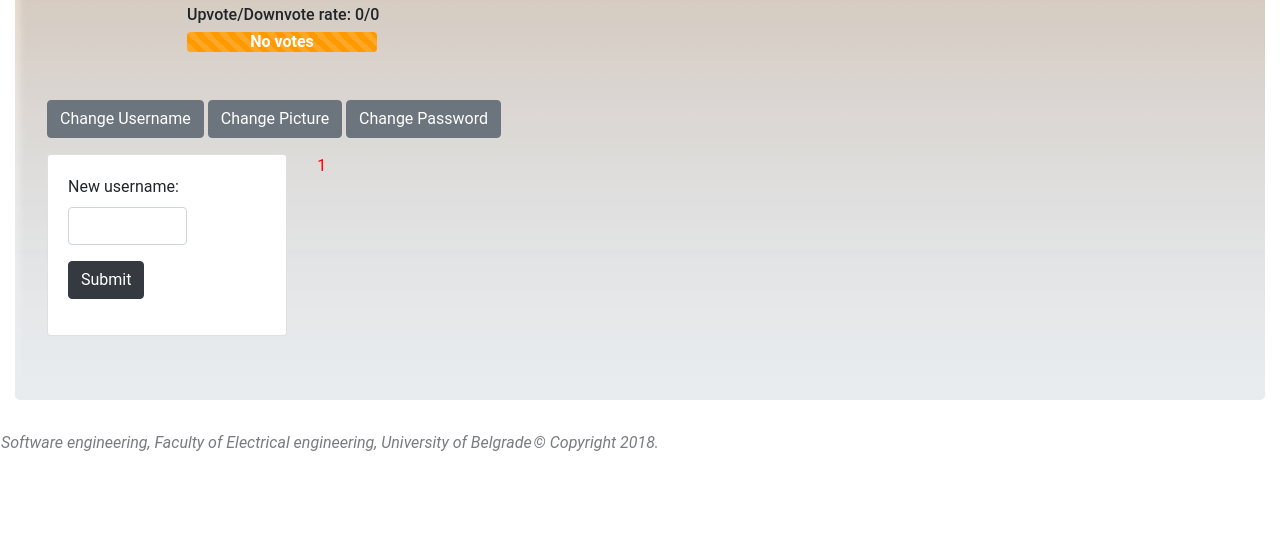
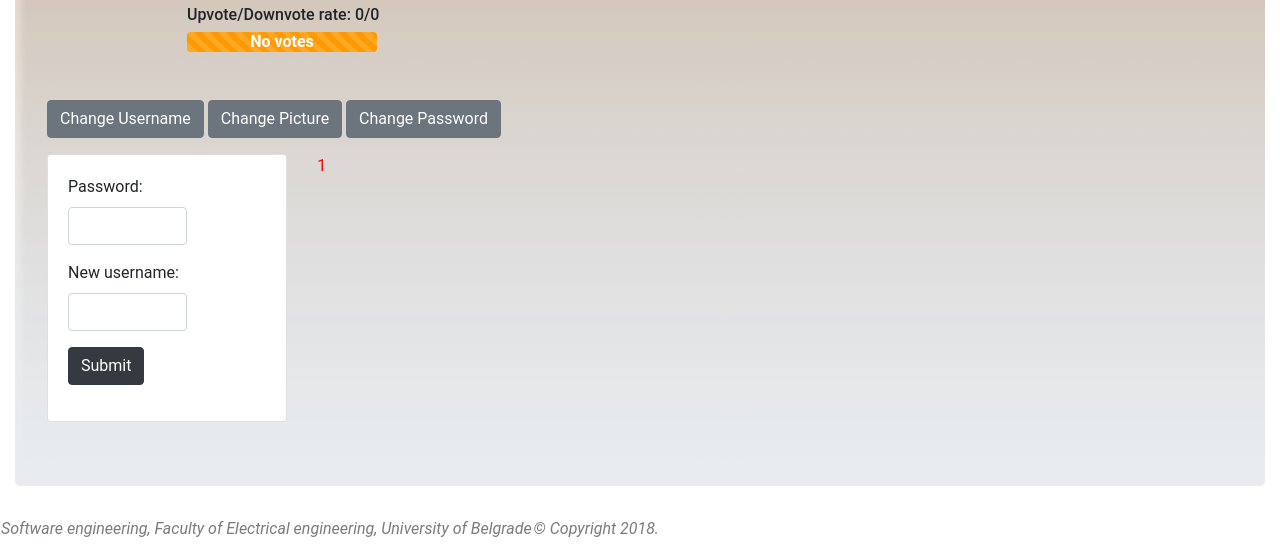
Before and after one commit to marko-hudomal/GeoTag, a CodeIgniter app: page /GeoTag/index.php/user/preview_profile/1 in a window 1280 px wide, after a click on "Change Username". Shown: the part 337-896 px from the top of the page. Before the commit the page ends 788 px from the top, so only its background shows below. Run offline with CodeIgniter, Linux system fonts and the light colour scheme; data comes from the database, SQL or seed files in the repository; data that the repository does not hold is empty; some libraries are stand-ins or nearby versions.

Commit message:
dodat password kad se menja username
i ispravljene neke sitne greskcie i dodati komentari

```diff
--- a/Backend/GeoTagBackend/application/controllers/User.php
+++ b/Backend/GeoTagBackend/application/controllers/User.php
@@ -95,12 +95,16 @@ class User extends CI_Controller {
     public function change_username() {
 
         $this->form_validation->set_rules("usernameChange", "Username", "trim|required|min_length[4]|max_length[20]|is_unique[user.username]");
+        $this->form_validation->set_rules("oldPass1", "Old password", "trim|required|min_length[4]|max_length[20]");
         if ($this->form_validation->run()) {
             $new_username = $this->input->post('usernameChange');
-
+ if (!$this->User_model->check_password($this->input->post('oldPass1'),$this->session->userdata('user')->username)) {
+                $this->preview_profile("Wrong old password!");
+            } else {
             $this->User_model->change_username($new_username);
 
             $this->preview_profile("Successfully changed username");
+            }
         } else {
             $this->preview_profile();
         }
--- a/Backend/GeoTagBackend/application/models/Request_model.php
+++ b/Backend/GeoTagBackend/application/models/Request_model.php
@@ -42,7 +42,9 @@ class Request_model extends CI_Model{
         $this->db->delete('request');
     }
 
-    // ????????????????????????
+    // get review by it's id
+    // @param int $id
+    // @return request as array
     public function get_request($id){
         $query = $this->db->query("select * from request where idReq=".$id);
         return $query->result()[0];
--- a/Backend/GeoTagBackend/application/models/Review_model.php
+++ b/Backend/GeoTagBackend/application/models/Review_model.php
@@ -375,7 +375,9 @@ class Review_model  extends CI_Model{
         }
     }
 
-    // ????????????????????????????
+    // get review by it's id
+    // @param int $id
+    // @return review as array
     public function get_review($id){
         $query = $this->db->query("select * from review where idRev=".$id);
         return $query->result()[0];
--- a/Backend/GeoTagBackend/application/views/profile.php
+++ b/Backend/GeoTagBackend/application/views/profile.php
@@ -53,6 +53,10 @@
                            ?>
                         <form action="<?php echo base_url() ?>index.php/<?php echo $user1;?>/change_username" method="POST">
                            <div class="form-group" style="width:60%">
+                              <label for="oldPass1">Password:</label>
+                              <input type="password" class="form-control" name="oldPass1">
+                           </div>
+                            <div class="form-group" style="width:60%">
                               <label for="usernameChange">New username:</label>
                               <input type="text" class="form-control" name="usernameChange">
                            </div>
@@ -63,9 +67,15 @@
                   <span><font color ="green"><?php
                      if (isset($message) && ($message == "Successfully changed username"))
                          echo $message;
-                     else
+                     else if (isset($message) && ($message == "Wrong old password!"))
+                         echo "<font color='red'>".$message. "</font>";
+                     else{
+                         echo form_error("oldPass1", "<font color='red'>", "</font>");
                          echo form_error("usernameChange", "<font color='red'>", "</font>");
+                     }
+
                      ?></font></span>
+
                </div>
                <div class="col-sm-4">
                   <div class="collapse multi-collapse" id="changePicture">
@@ -86,7 +96,7 @@
                      </div>
                   </div>
                   <?php
-                     if (isset($message) && $message!="Successfully changed password" && $message!="Wrong old password" && $message!="Successfully changed username")
+                     if (isset($message) && $message!="Successfully changed password" && $message!="Wrong old password" && $message!="Wrong old password!" && $message!="Successfully changed username")
                          echo "<font color='red'>".$message. "</font>";?>
                </div>
                <div class="col-sm-4">
```
Also changed, not shown: Backend/GeoTagBackend/application/controllers/Admin.php (+7 -3 lines), Backend/GeoTagBackend/application/controllers/Super_user.php (+10 -4 lines), Backend/GeoTagBackend/application/models/Destination_model.php (+6 -2 lines).
